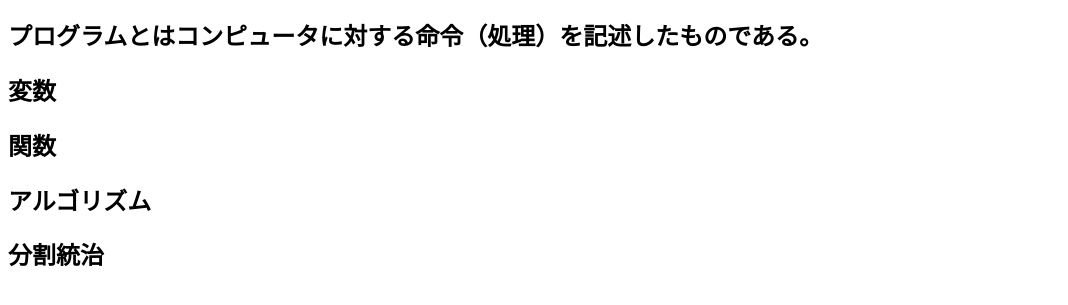
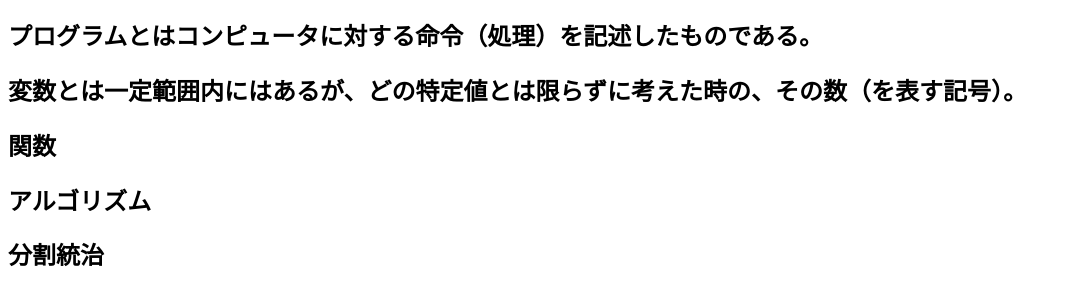
Before and after one commit to tokoro10/code01, a plain HTML site: page index.html in a window 1280 px wide. Shown: the part 159-464 px from the top of the page, without its empty margins (0-1068 px from the left). Drawn offline with Linux system fonts and the light colour scheme.

Commit message:
GitHubの練習変数の定義

```diff
--- a/index.html
+++ b/index.html
@@ -17,7 +17,7 @@
       <h2>プログラムとはコンピュータに対する命令（処理）を記述したものである。 </h2>
     </section>
     <section>
-      <h2>変数</h2>
+      <h2>変数とは一定範囲内にはあるが、どの特定値とは限らずに考えた時の、その数（を表す記号）。</h2>
     </section>
     <section>
       <h2>関数</h2>
```
